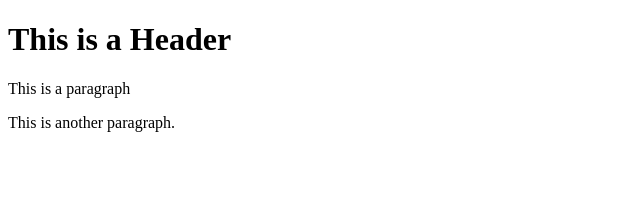
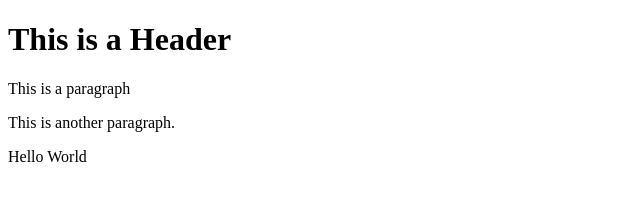
Before and after one commit to lydia1225/test-git, a website: page index2.html in a window 1280 px wide. Shown: the whole page, without its empty margins (0-640 px from the left). Drawn offline with Linux system fonts and the light colour scheme.

Commit message:
Using NPM

```diff
--- a/index2.html
+++ b/index2.html
@@ -4,5 +4,6 @@
       <h1>This is a Header</h1>
       <p>This is a paragraph</p>
       <p>This is another paragraph.</p>
+      <p>Hello World</p>
    </body>
 </html>
```
Also changed, not shown: package.json (added, +24 -0 lines), 2 other files.
